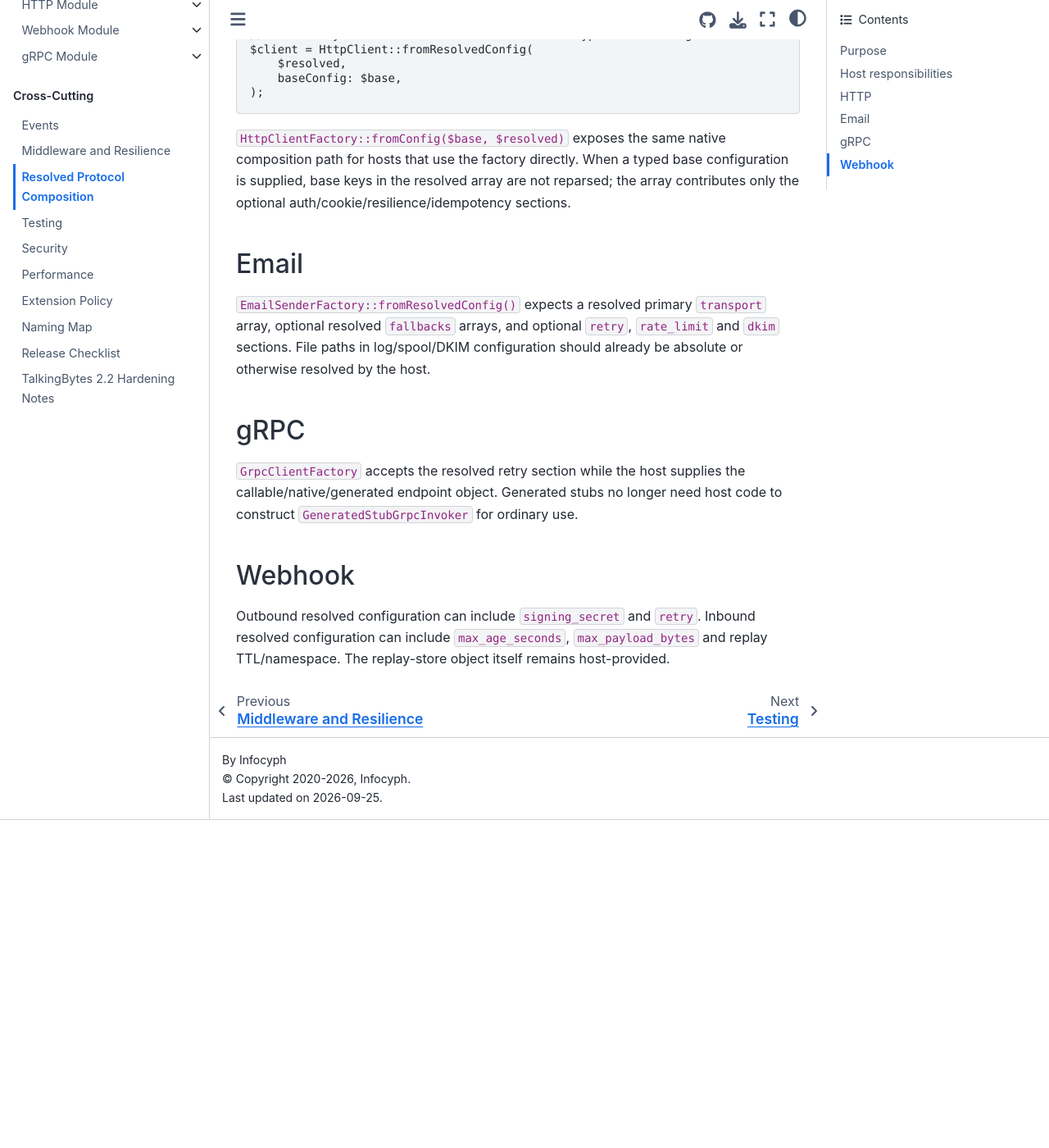
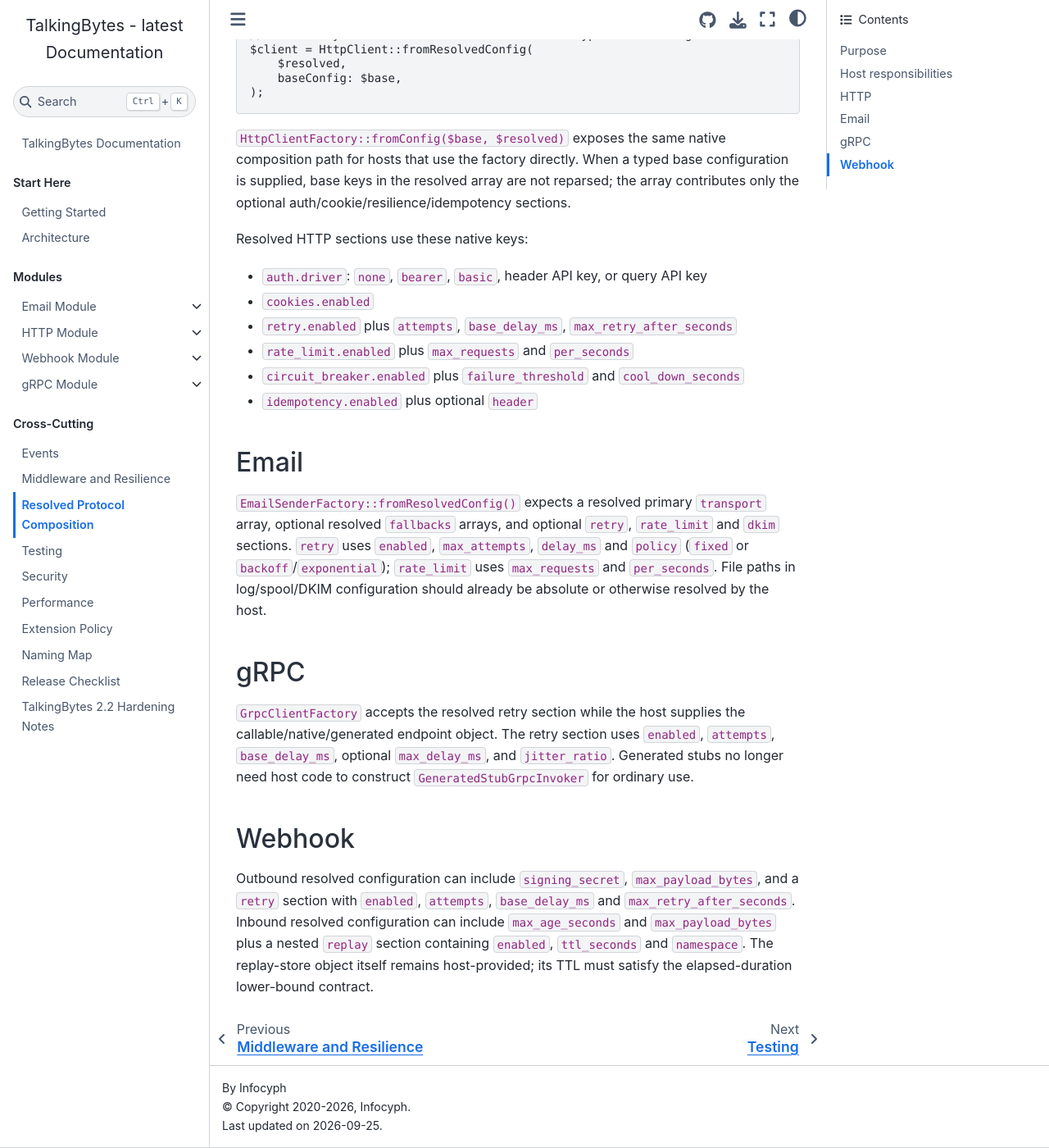
Before and after one commit to infocyph/TalkingBytes, a Sphinx documentation site: the page built from docs/resolved-composition.rst, in a window 1280 px wide and 1400 px high, scrolled down 1557 px. Shown: the whole window at 82% size. Built offline with Sphinx 7.4.7 and the Sphinx Book theme 1.1.4, drawn with Linux system fonts in a browser that asks for light colours; before the commit the page ends 2557 px from its top, so only the background shows below that.

Commit message:
docs(config): align resolved composition keys

```diff
--- a/docs/resolved-composition.rst
+++ b/docs/resolved-composition.rst
@@ -79,25 +79,42 @@ configuration is supplied, base keys in the resolved array are not reparsed;
 the array contributes only the optional auth/cookie/resilience/idempotency
 sections.
 
+Resolved HTTP sections use these native keys:
+
+- ``auth.driver``: ``none``, ``bearer``, ``basic``, header API key, or query API key
+- ``cookies.enabled``
+- ``retry.enabled`` plus ``attempts``, ``base_delay_ms``, ``max_retry_after_seconds``
+- ``rate_limit.enabled`` plus ``max_requests`` and ``per_seconds``
+- ``circuit_breaker.enabled`` plus ``failure_threshold`` and ``cool_down_seconds``
+- ``idempotency.enabled`` plus optional ``header``
+
 Email
 -----
 
 ``EmailSenderFactory::fromResolvedConfig()`` expects a resolved primary
 ``transport`` array, optional resolved ``fallbacks`` arrays, and optional
-``retry``, ``rate_limit`` and ``dkim`` sections. File paths in log/spool/DKIM
-configuration should already be absolute or otherwise resolved by the host.
+``retry``, ``rate_limit`` and ``dkim`` sections. ``retry`` uses ``enabled``,
+``max_attempts``, ``delay_ms`` and ``policy`` (``fixed`` or
+``backoff``/``exponential``); ``rate_limit`` uses ``max_requests`` and
+``per_seconds``. File paths in log/spool/DKIM configuration should already be
+absolute or otherwise resolved by the host.
 
 gRPC
 ----
 
 ``GrpcClientFactory`` accepts the resolved retry section while the host supplies
-the callable/native/generated endpoint object. Generated stubs no longer need
-host code to construct ``GeneratedStubGrpcInvoker`` for ordinary use.
+the callable/native/generated endpoint object. The retry section uses
+``enabled``, ``attempts``, ``base_delay_ms``, optional ``max_delay_ms``, and
+``jitter_ratio``. Generated stubs no longer need host code to construct
+``GeneratedStubGrpcInvoker`` for ordinary use.
 
 Webhook
 -------
 
-Outbound resolved configuration can include ``signing_secret`` and ``retry``.
-Inbound resolved configuration can include ``max_age_seconds``,
-``max_payload_bytes`` and replay TTL/namespace. The replay-store object itself
-remains host-provided.
+Outbound resolved configuration can include ``signing_secret``,
+``max_payload_bytes``, and a ``retry`` section with ``enabled``, ``attempts``,
+``base_delay_ms`` and ``max_retry_after_seconds``. Inbound resolved
+configuration can include ``max_age_seconds`` and ``max_payload_bytes`` plus a
+nested ``replay`` section containing ``enabled``, ``ttl_seconds`` and
+``namespace``. The replay-store object itself remains host-provided; its TTL
+must satisfy the elapsed-duration lower-bound contract.
```
